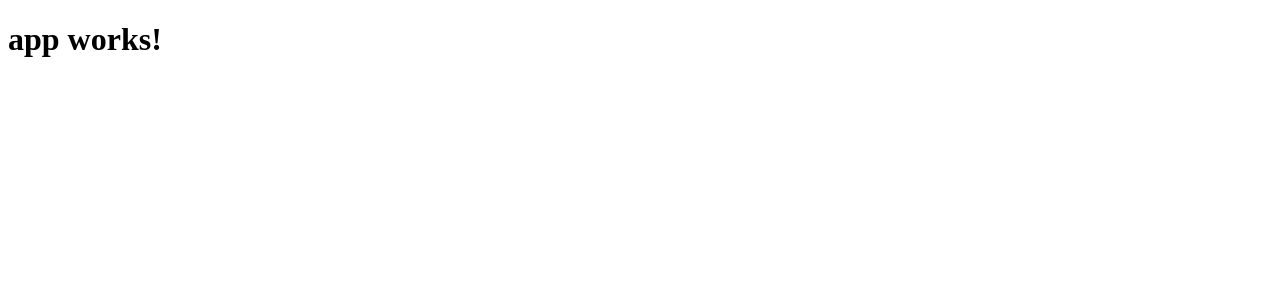
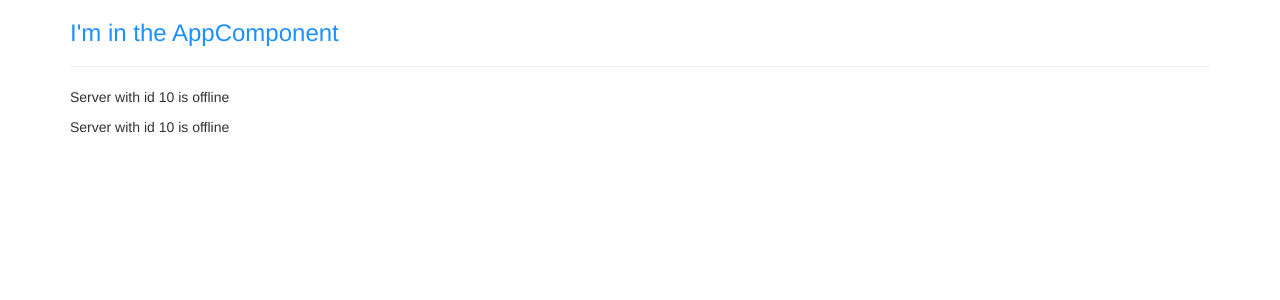
Before and after one commit to mairinbailey/ng4-playground, an Angular app: page / in a window 1280 px wide. Shown: the top 300 px of the page. Built offline with nearby package versions, Linux system fonts and the light colour scheme.

Commit message:
inital commit with scaffold and components

```diff
--- a/package.json
+++ b/package.json
@@ -20,6 +20,7 @@
     "@angular/platform-browser": "^4.0.0",
     "@angular/platform-browser-dynamic": "^4.0.0",
     "@angular/router": "^4.0.0",
+    "bootstrap": "^3.3.7",
     "core-js": "^2.4.1",
     "rxjs": "^5.1.0",
     "zone.js": "^0.8.4"
--- a/src/app/app.component.css
+++ b/src/app/app.component.css
@@ -0,0 +1,3 @@
+h3 {
+  color: dodgerblue;
+}
--- a/src/app/app.component.html
+++ b/src/app/app.component.html
@@ -1,3 +1,9 @@
-<h1>
-  {{title}}
-</h1>
+<div class="container">
+  <div class="row">
+    <div class="col-xs-12">
+      <h3>I'm in the AppComponent</h3>
+      <hr>
+      <app-servers></app-servers>
+    </div>
+  </div>
+</div>
--- a/src/app/app.component.ts
+++ b/src/app/app.component.ts
@@ -3,8 +3,9 @@ import { Component } from '@angular/core';
 @Component({
   selector: 'app-root',
   templateUrl: './app.component.html',
+  //can also take templates inline as template or stlyes as styles
   styleUrls: ['./app.component.css']
 })
 export class AppComponent {
-  title = 'app works!';
+
 }
--- /dev/null
+++ b/src/app/server/server.component.html
@@ -0,0 +1 @@
+<p>Server with id {{ serverId }} is {{ getServerStatus () }}</p>
--- /dev/null
+++ b/src/app/server/server.component.ts
@@ -0,0 +1,16 @@
+import { Component } from '@angular/core';
+
+//decorater-- tells ng that this is a component, ts feature allow tou to enhance your classes
+@Component({
+  //selector should be a unique string
+  selector: 'app-server',
+  templateUrl: './server.component.html'
+})
+export class ServerComponent {
+  serverId: number = 10;
+  serverStatus: string = 'offline'
+
+  getServerStatus(){
+    return this.serverStatus
+  }
+}
--- /dev/null
+++ b/src/app/servers/servers.component.html
@@ -0,0 +1,2 @@
+<app-server></app-server>
+<app-server></app-server>
--- /dev/null
+++ b/src/app/servers/servers.component.ts
@@ -0,0 +1,16 @@
+import { Component, OnInit } from '@angular/core';
+
+@Component({
+  selector: 'app-servers',
+  //you can also do '[app-servers]' to select by attribute or .app-server to select by class, can't select by id or pseudo selector (hover)
+  templateUrl: './servers.component.html',
+  styleUrls: ['./servers.component.css']
+})
+export class ServersComponent implements OnInit {
+
+  constructor() { }
+
+  ngOnInit() {
+  }
+
+}
```
Also changed, not shown: src/app/app.module.ts (+10 -1 lines), .angular-cli.json, src/app/servers/servers.component.css (added), 1 other file (tests, documents, lock files or other folders).
